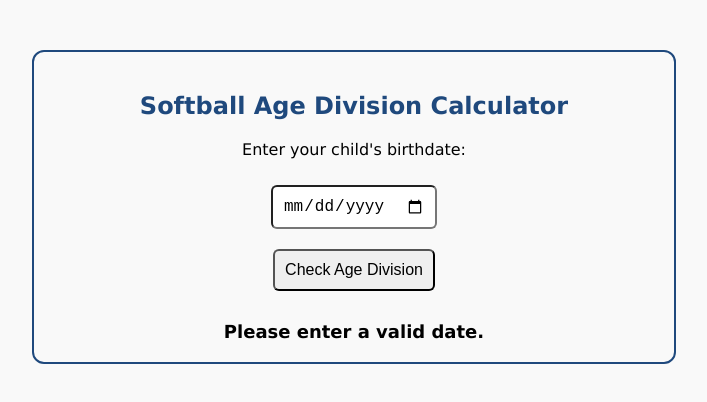
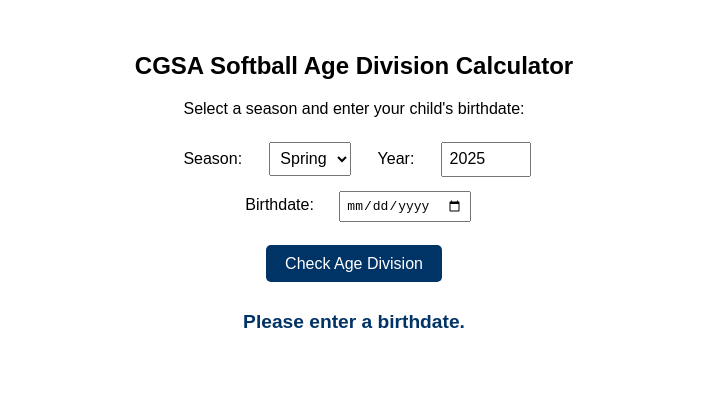
Before and after one commit to AJCoy/softball-age-calculator, a plain HTML site: page softball-age-calculator.html in a window 1280 px wide. Both pictures are taken after a click on the button "Check Age Division". Shown: the whole page, without its empty margins (286-993 px from the left). Drawn offline with Linux system fonts and the light colour scheme.

Commit message:
Update softball-age-calculator.html
Changed the age logic, added option to select what year the parents wanted to view.

```diff
--- a/softball-age-calculator.html
+++ b/softball-age-calculator.html
@@ -1,67 +1,107 @@
-
 <!DOCTYPE html>
 <html lang="en">
 <head>
-    <meta charset="UTF-8">
-    <title>Softball Age Division Calculator</title>
+  <meta charset="UTF-8" />
+  <meta name="viewport" content="width=device-width, initial-scale=1.0"/>
+  <title>CGSA Softball Age Division Calculator</title>
   <style>
     body {
-            font-family: Verdana, sans-serif;
+      font-family: Arial, sans-serif;
+      padding: 2em;
       max-width: 600px;
-            margin: 50px auto;
-            padding: 20px;
-            border: 2px solid #1f497d;
-            border-radius: 12px;
-            background-color: #f9f9f9;
+      margin: auto;
       text-align: center;
     }
-        h2 {
-            color: #1f497d;
+    label, select, input {
+      font-size: 1em;
+      margin: 0.5em;
+      padding: 0.4em;
     }
-        input, button {
-            padding: 10px;
-            font-size: 16px;
-            margin: 10px 0;
-            border-radius: 6px;
+    button {
+      margin-top: 1em;
+      padding: 0.6em 1.2em;
+      font-size: 1em;
+      background-color: #003366;
+      color: white;
+      border: none;
+      border-radius: 5px;
+      cursor: pointer;
     }
-        #result {
-            margin-top: 20px;
+    .result {
+      margin-top: 1.5em;
       font-weight: bold;
-            font-size: 18px;
+      font-size: 1.2em;
+      color: #003366;
     }
   </style>
 </head>
 <body>
-    <h2>Softball Age Division Calculator</h2>
-    <p>Enter your child's birthdate:</p>
-    <input type="date" id="birthdate">
+  <h2>CGSA Softball Age Division Calculator</h2>
+  <p>Select a season and enter your child's birthdate:</p>
+
+  <label for="season">Season:</label>
+  <select id="season">
+    <option value="Spring">Spring</option>
+    <option value="Fall">Fall</option>
+  </select>
+
+  <label for="year">Year:</label>
+  <input type="number" id="year" min="2020" max="2100" value="2025" />
+
   <br>
+
+  <label for="birthdate">Birthdate:</label>
+  <input type="date" id="birthdate" />
+
+  <br>
+
   <button onclick="calculateDivision()">Check Age Division</button>
-    <div id="result"></div>
+
+  <div class="result" id="result"></div>
 
   <script>
     function calculateDivision() {
-            const birthdate = new Date(document.getElementById('birthdate').value);
-            if (isNaN(birthdate)) {
-                document.getElementById('result').textContent = 'Please enter a valid date.';
+      const season = document.getElementById("season").value;
+      const seasonYear = parseInt(document.getElementById("year").value);
+      const birthdateInput = document.getElementById("birthdate").value;
+      const result = document.getElementById("result");
+
+      if (!birthdateInput) {
+        result.textContent = "Please enter a birthdate.";
         return;
       }
 
-            // USA Softball 2024-2025 season cutoff date: August 31, 2024
-            const cutoff = new Date('2024-08-31');
-            const age = cutoff.getFullYear() - birthdate.getFullYear() -
-                (cutoff < new Date(cutoff.getFullYear(), birthdate.getMonth(), birthdate.getDate()) ? 1 : 0);
+      const birthdate = new Date(birthdateInput);
+      const cutoff = new Date(`${seasonYear}-08-31`);
+      let age = cutoff.getFullYear() - birthdate.getFullYear();
 
-            let division;
-            if (age <= 6) division = '6U';
-            else if (age === 7 || age === 8) division = '8U';
-            else if (age === 9 || age === 10) division = '10U';
-            else if (age === 11 || age === 12) division = '12U';
-            else if (age === 13 || age === 14) division = '14U';
-            else if (age === 15 || age === 16) division = '16U';
-            else division = 'Outside typical age range for youth leagues.';
+      if (
+        birthdate.getMonth() > cutoff.getMonth() ||
+        (birthdate.getMonth() === cutoff.getMonth() && birthdate.getDate() > cutoff.getDate())
+      ) {
+        age--;
+      }
 
-            document.getElementById('result').textContent = 'Division: ' + division;
+      let division = "";
+      if (age < 4) {
+        division = "Player does not meet age requirments for CGSA divisions";
+      } else if (age <= 6) {
+        division = "your child will be in the 6U division.";
+      } else if (age <= 8) {
+        division = "your child will be in the 8U division.";
+      } else if (age <= 10) {
+        division = "your child will be in the 10U division.";
+      } else if (age <= 12) {
+        division = "your child will be in the 12U division.";
+      } else if (age <= 14) {
+        division = "your child will be in the 14U division.";
+      } else if (age <= 15) {
+        division = "your child will be in the 15U division.";
+      } else {
+        division = "Player does not meet age requirments for CGSA divisions";
+      }
+
+      result.textContent = `For the ${season} ${seasonYear} season, ${division}`;
     }
   </script>
 </body>
```
Lines whose indentation alone changed are shown as unchanged.
